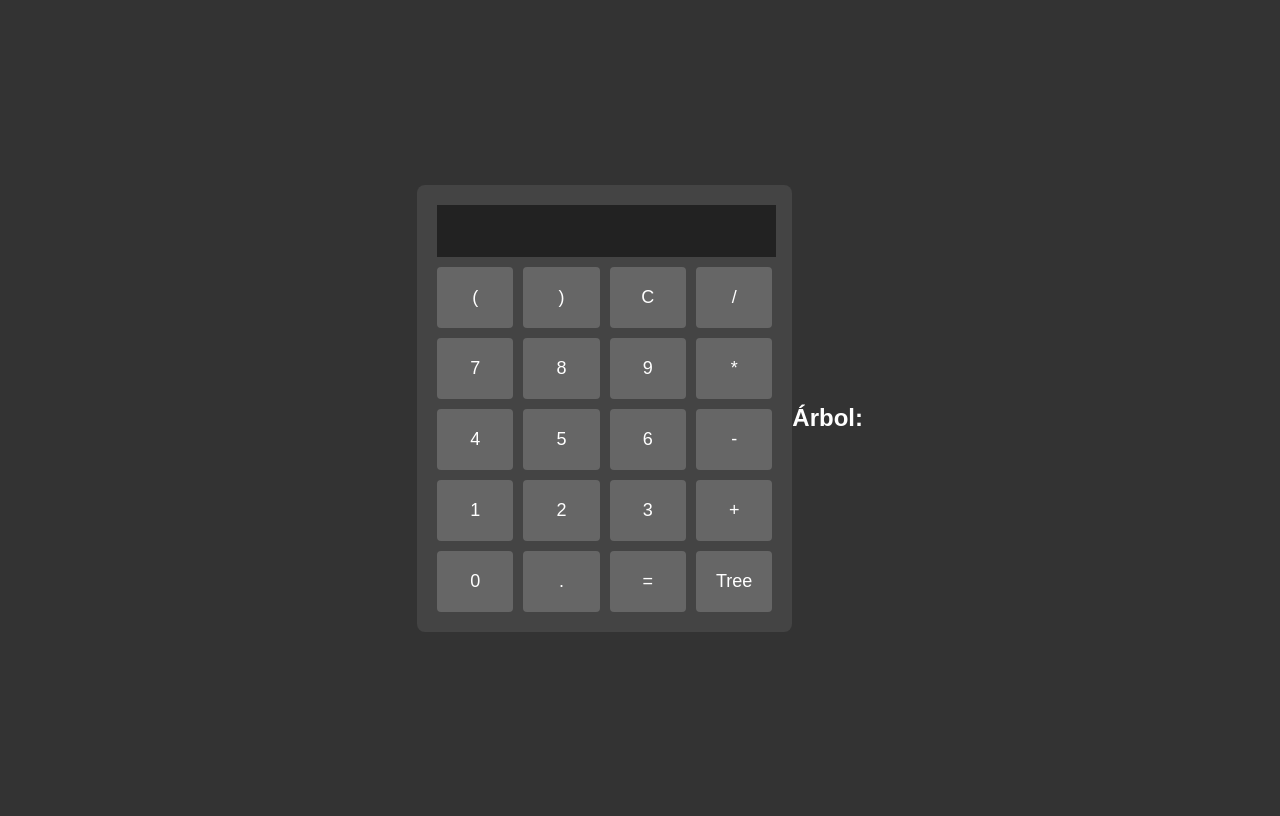
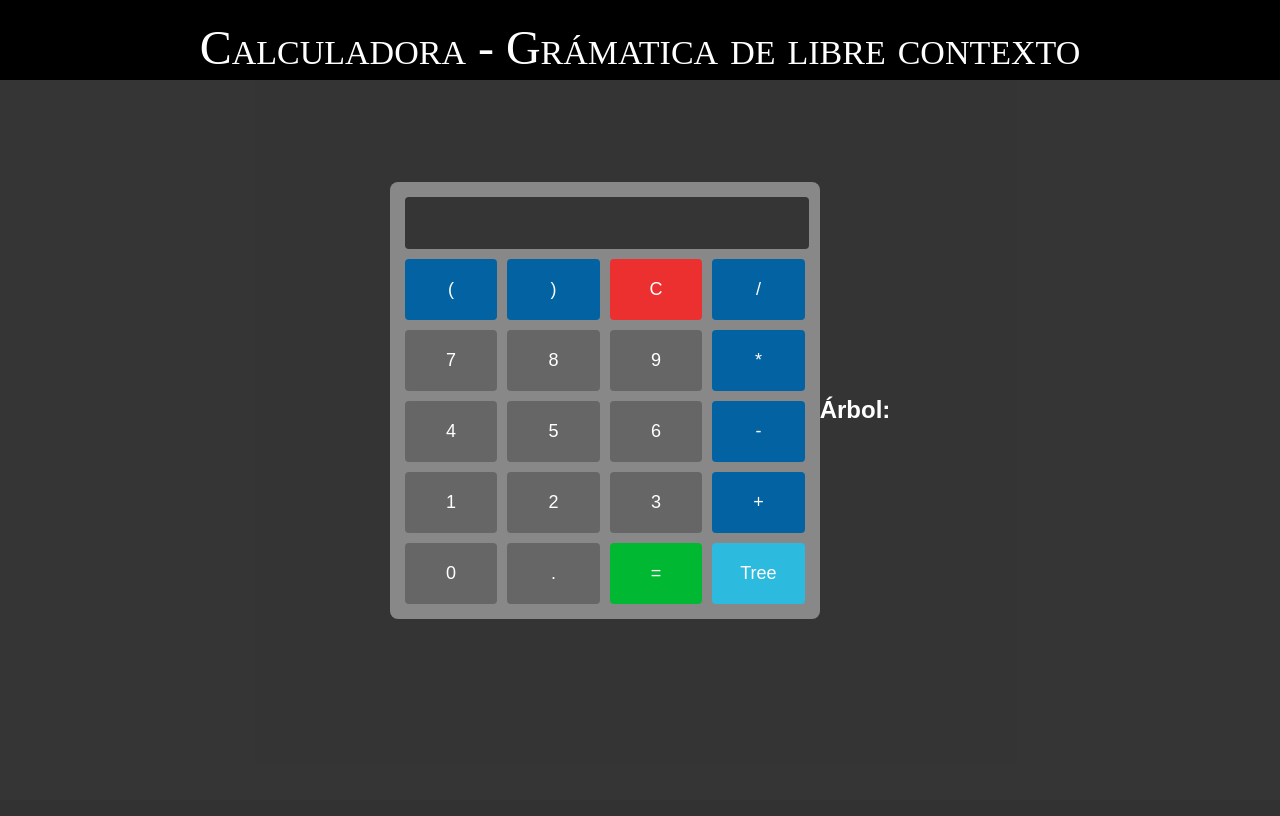
Before and after one commit to paolis28/Calculadora-GLC, a Flask app: page / in a window 1280 px wide. After the commit the page ends 619 px from the top, so only its background shows below. Run offline with Flask 3, Linux system fonts and the light colour scheme.

Commit message:
Subiendo proyecto de la calculadora

```diff
--- a/static/style.css
+++ b/static/style.css
@@ -1,18 +1,46 @@
 body {
-    display: flex;
     justify-content: center;
     align-items: center;
     height: 100vh;
-    background-color: #333;
+    background-color: #5555559d;
     color: white;
     font-family: Arial, sans-serif;
+    margin: 0;
+
+    & .centro{
+        display: flex;
+        justify-content: center;
+        align-items: center;
+        height: 100vh;
+        background-color: #1e1e1ecf;
+        color: white;
+        font-family: Arial, sans-serif;
+        margin: 0;
+    }
+}
+
+header{
+    background-color: #000000;
+    width: 100%;
+    height: 10vh;
+    position: fixed;
+
+    & nav{
+        text-align: center;
+    }
+
+    & h3{
+        font-size: 2em;
+        font: small-caps 300%/0% serif;
+    }
 }
 
 .calculator {
-    background-color: #444;
-    padding: 20px;
+    background-color: #888888;
+    padding: 15px;
     border-radius: 8px;
     text-align: center;
+    width: 400px;
 }
 
 #display {
@@ -22,8 +50,9 @@ body {
     text-align: right;
     margin-bottom: 10px;
     border: none;
-    background-color: #222;
+    background-color: #353535;
     color: white;
+    border-radius: 4px;
 }
 
 .buttons {
@@ -40,13 +69,49 @@ button {
     background-color: #666;
     color: white;
     cursor: pointer;
+    transition: transform 0.2s, background-color 0.2s;
 }
 
 button:hover {
-    background-color: #888;
+    transform: scale(1.1);
+    background-color: #414141;
+}
+
+button.operator {
+    background-color: #FF6F61;
+}
+
+button.operator:hover {
+    background-color: #FF3B2F;
 }
 
 .tree-display {
     margin-top: 20px;
     text-align: center;
 }
+.equals{
+    background-color: #00b832;
+}
+.equals:hover{
+    background-color: #00b83192;
+}
+
+#borrar{
+    background-color: #ec3030;
+}
+#borrar:hover{
+    background-color: #ec30309d;
+}
+#arbol{
+    background-color: #2cbade;
+}
+#arbol:hover{
+    background-color: #2cbadea8;
+}
+
+#paren1{
+    background-color: #0363a2;
+}
+#paren1:hover{
+    background-color: #0362a299;
+}
--- a/templates/index.html
+++ b/templates/index.html
@@ -2,43 +2,51 @@
 <html lang="en">
 <head>
     <meta charset="UTF-8">
-    <title>Calculadora con GLC</title>
+    <meta name="viewport" content="width=device-width, initial-scale=1.0">
+    <title>Calculadora Paola - 223726</title>
     <link rel="stylesheet" href="{{ url_for('static', filename='style.css') }}">
 </head>
 <body>
+    <header>
+        <nav>
+            <h3>Calculadora - Grámatica de libre contexto</h3>
+        </nav>
+    </header>
+    <div class="centro">
         <div class="calculator">
             <input type="text" id="display" disabled>
             <div class="buttons">
-            <button onclick="addToExpression('(')"> ( </button>
-            <button onclick="addToExpression(')')"> ) </button>
-            <button onclick="clearDisplay()"> C </button>
-            <button onclick="addToExpression('/')"> / </button>
+                <button class="operator" id="paren1" onclick="addToExpression('(')"> ( </button>
+                <button class="operator" id="paren1" onclick="addToExpression(')')"> ) </button>
+                <button class="operator" id="borrar" onclick="clearDisplay()"> C </button>
+                <button class="operator" id="paren1" onclick="addToExpression('/')"> / </button>
 
                 <button onclick="addToExpression('7')"> 7 </button>
                 <button onclick="addToExpression('8')"> 8 </button>
                 <button onclick="addToExpression('9')"> 9 </button>
-            <button onclick="addToExpression('*')"> * </button>
+                <button class="operator" id="paren1" onclick="addToExpression('*')"> * </button>
 
                 <button onclick="addToExpression('4')"> 4 </button>
                 <button onclick="addToExpression('5')"> 5 </button>
                 <button onclick="addToExpression('6')"> 6 </button>
-            <button onclick="addToExpression('-')"> - </button>
+                <button class="operator" id="paren1" onclick="addToExpression('-')"> - </button>
 
                 <button onclick="addToExpression('1')"> 1 </button>
                 <button onclick="addToExpression('2')"> 2 </button>
                 <button onclick="addToExpression('3')"> 3 </button>
-            <button onclick="addToExpression('+')"> + </button>
+                <button class="operator" id="paren1" onclick="addToExpression('+')"> + </button>
 
                 <button onclick="addToExpression('0')"> 0 </button>
                 <button onclick="addToExpression('.')"> . </button>
-            <button onclick="calculate()"> = </button>
-            <button onclick="showTree()"> Tree </button>
+                <button onclick="calculate()" class="equals"> = </button>
+                <button class="operator" id="arbol" onclick="showTree()"> Tree </button>
             </div>
         </div>
         <div class="tree-display">
             <h2>Árbol:</h2>
             <div id="tree"></div>
         </div>
+    </div>
 
     <script src="{{ url_for('static', filename='script.js') }}"></script>
 </body>
```
Lines whose indentation alone changed are shown as unchanged.
